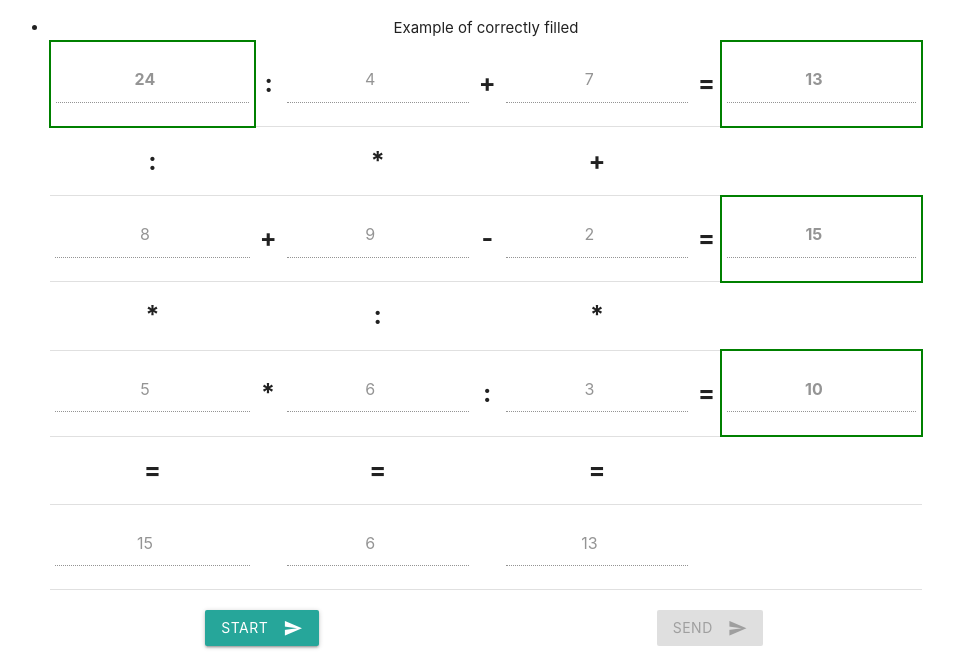
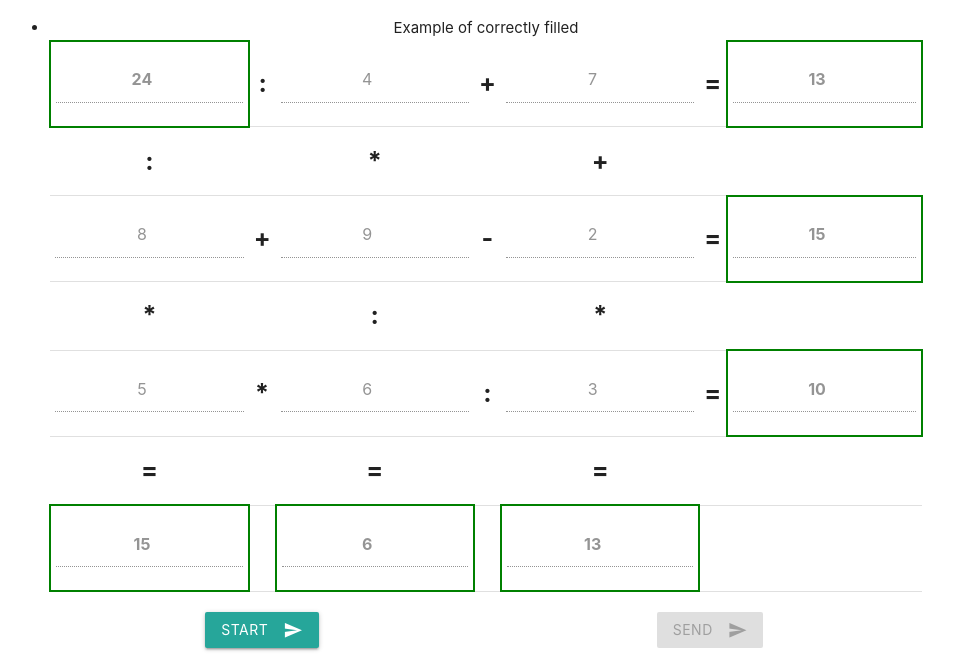
Before and after one commit to pkindalov/guessNumbers.github.io, a plain HTML site: page index.html in a window 1280 px wide. Shown: the part 139-807 px from the top of the page, without its empty margins (154-1108 px from the left). Drawn offline with nearby package versions, Linux system fonts and the light colour scheme.

Commit message:
Small changes

```diff
--- a/index.html
+++ b/index.html
@@ -114,15 +114,15 @@
                     </tr>
                     <!-- Seventh row -->
                     <tr>
-                        <td>
+                        <td class="disabled">
                             <input disabled="disabled" id="verticalTotalOne" type="number" value="15" />
                         </td>
                         <td class="empty">&nbsp;</td>
-                        <td>
+                        <td class="disabled">
                             <input disabled="disabled" id="verticalTotalTwo" type="number" value="6" />
                         </td>
                         <td class="empty">&nbsp;</td>
-                        <td>
+                        <td class="disabled">
                             <input disabled="disabled" id="verticalTotalThree" type="number" value="13" />
                         </td>
                         <td class="empty">&nbsp;</td>
--- a/scripts/guessNumberss.js
+++ b/scripts/guessNumberss.js
@@ -147,7 +147,7 @@ function getNumberName(num) {
 
 function getRandNum(limit) {
     let randomNumber = Math.floor(Math.random() * limit);
-    randomNumber % 2 == 0 ? randomNumber : getRandNum(limit);
+    // randomNumber % 2 == 0 ? randomNumber : getRandNum(limit);
     return randomNumber;
 }
 
```
